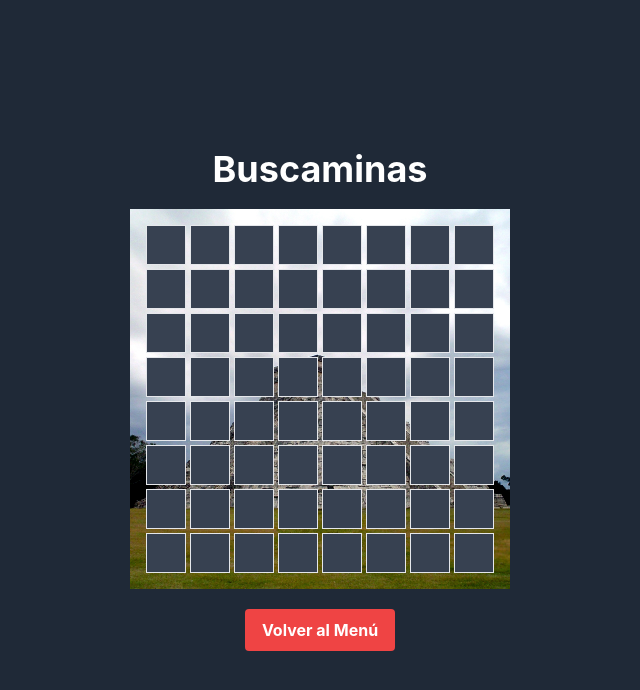
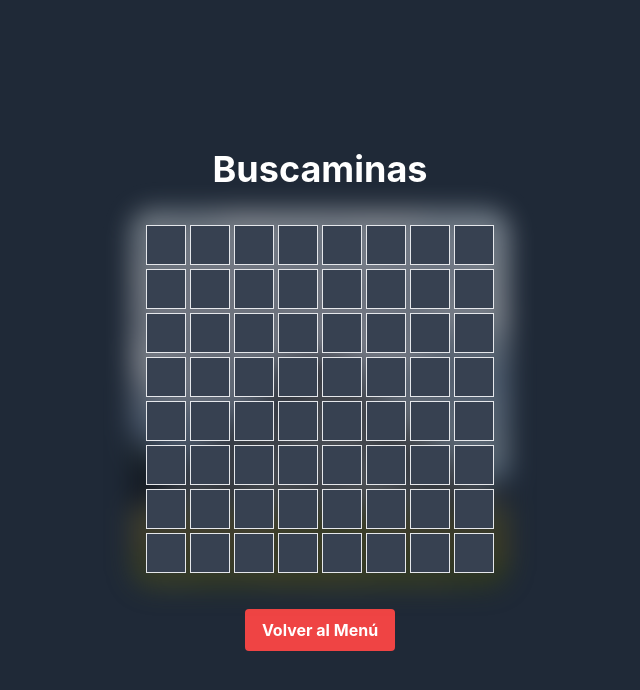
Before and after one commit to miguelparkour/BuscaminasSensual, a React (Vite) app: page /juego in a window 1280 px wide. Shown: the top 690 px of the page, without its empty margins (320-960 px from the left). Built offline with nearby package versions, Linux system fonts and the light colour scheme.

Commit message:
added blurred to image and add app temporal icon

```diff
--- a/index.html
+++ b/index.html
@@ -2,7 +2,7 @@
 <html lang="en">
   <head>
     <meta charset="UTF-8" />
-    <link rel="icon" type="image/svg+xml" href="/vite.svg" />
+    <link rel="icon" type="image/svg+xml" href="./public/BSensualIcon.webp" />
     <meta name="viewport" content="width=device-width, initial-scale=1.0" />
     <title>Vite + React + TS</title>
   </head>
--- a/src/components/Board.tsx
+++ b/src/components/Board.tsx
@@ -10,6 +10,7 @@ interface BoardProps {
   onDoubleReveal: (row: number, col: number) => void;
   onTouchStartCell: (e: React.TouchEvent, row: number, col: number) => void;
   onTouchEndCell: (e: React.TouchEvent, row: number, col: number) => void;
+  isVictory: boolean;
 }
 
 const Board: React.FC<BoardProps> = ({
@@ -19,13 +20,15 @@ const Board: React.FC<BoardProps> = ({
   onDoubleReveal,
   onTouchStartCell,
   onTouchEndCell,
+  isVictory
 }) => {
   return (
-    <div className="grid grid-cols-8 gap-1 p-4 bg-gray-800" style={{
+    <div className='relative'>
+    <div className="grid grid-cols-8 gap-1 p-4 bg-gray-800 bg-cover bg-center rounded-3xl absolute w-full h-full" style={{
       backgroundImage: `url(${chichenItza})`,
-      backgroundSize: 'cover',     // Equivalente a bg-cover
-      backgroundPosition: 'center' // Equivalente a bg-center
-    }}>
+      filter: isVictory ? '' : 'opacity(0.4) blur(12px)',
+    }}></div>
+    <div className="grid grid-cols-8 gap-1 p-4 bg-gray-800 z-10 relative bg-transparent">
       {grid.map((row, rowIndex) =>
         row.map((cell, colIndex) => (
           <CellComponent
@@ -42,6 +45,7 @@ const Board: React.FC<BoardProps> = ({
         ))
       )}
     </div>
+    </div>
   );
 };
 
--- a/src/components/Minesweeper.tsx
+++ b/src/components/Minesweeper.tsx
@@ -22,6 +22,9 @@ const Minesweeper: React.FC<MinesweeperProps> = ({ onGameIsOver, resetBoard  })
   const lastTapRef = useRef<number | null>(null);
   const [victory, setVictory] = useState(false);
   const [defeat, setDefeat] = useState(false);
+
+  const [showVictoryModal, setShowVictoryModal] = useState(false);
+  const [showDefeatModal, setShowDefeatModal] = useState(false);
 
   const [gameIsOver, setGameIsOver] = useState(false);
 
@@ -140,8 +143,10 @@ const Minesweeper: React.FC<MinesweeperProps> = ({ onGameIsOver, resetBoard  })
 
       if (checkVictory(grid)) {
         setVictory(true);
+        setShowVictoryModal(true);
       } else if (checkDefeat(grid)) {
         setDefeat(true);
+        setShowDefeatModal(true);
       }
     }
   }, [grid]);
@@ -160,8 +165,8 @@ const Minesweeper: React.FC<MinesweeperProps> = ({ onGameIsOver, resetBoard  })
   const handleCloseModal = () => {
     setGrid(revealAllCells(grid));
     setGameIsOver(true);
-    setVictory(false);
-    setDefeat(false);
+    setShowVictoryModal(false);
+    setShowDefeatModal(false);
     onGameIsOver();
   };
 
@@ -174,13 +179,12 @@ const Minesweeper: React.FC<MinesweeperProps> = ({ onGameIsOver, resetBoard  })
         onDoubleReveal={revealNeighborsIfFlagsMatch}
         onTouchStartCell={handleTouchStartCell}
         onTouchEndCell={handleTouchEndCell}
+        isVictory={victory}
       />
 
-      {/* Si victory == true, muestra el Modal */}
-      {victory && <ModalMessage message="🎉 ¡Has ganado! 🎉" onClose={handleCloseModal} />}
+      {showVictoryModal && <ModalMessage message="🎉 ¡Has ganado! 🎉" onClose={handleCloseModal} />}
 
-      {/* Si defeat == true, muestra el Modal */}
-      {defeat && <ModalMessage message="💣¡Boom! Has perdido." onClose={handleCloseModal} />}
+      {showDefeatModal && <ModalMessage message="💣¡Boom! Has perdido." onClose={handleCloseModal} />}
     </>
   );
 };
```
Also changed, not shown: public/BSensualIcon.webp (added).
